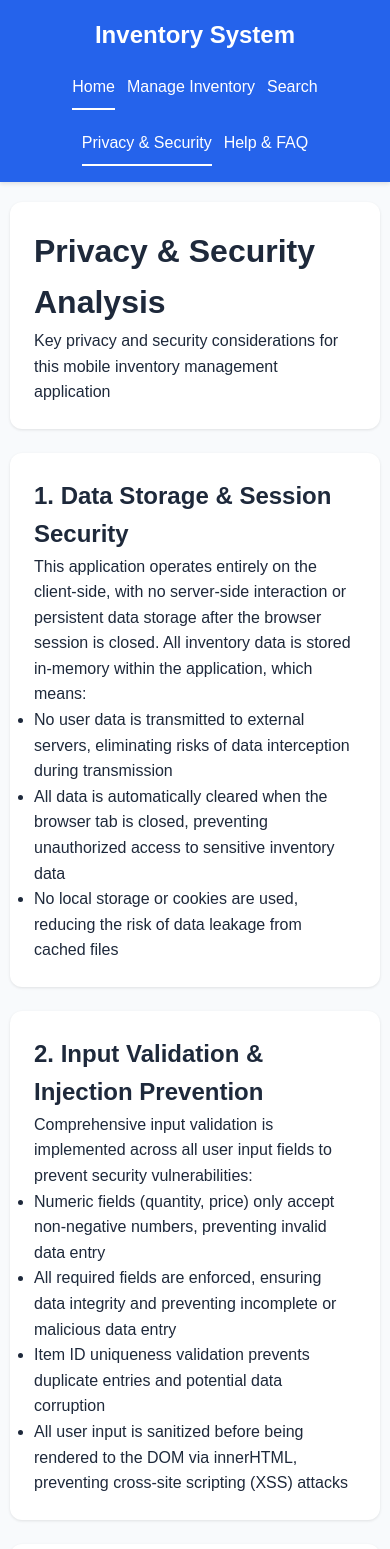
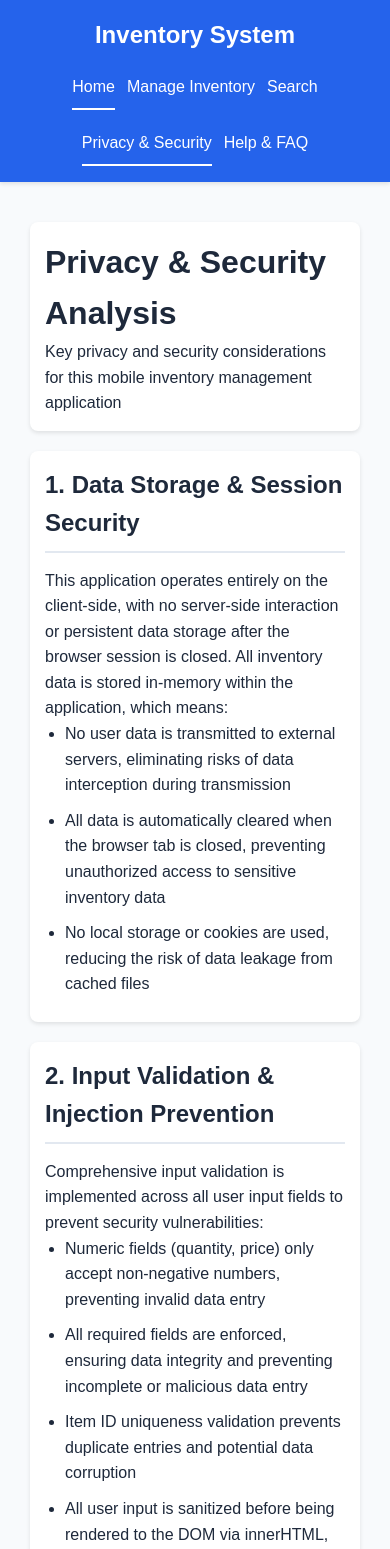
Before and after one commit to Qiran-Hao/PROG2005-A2-24832122, an Angular app in the folder Part2/: page /privacy in a window 390 px wide. Shown: the top 1549 px of the page. Built offline with nearby package versions, Linux system fonts and the light colour scheme.

Commit message:
feat(Part2): 完成隐私安全页面开发，详细分析移动应用隐私与安全要求

```diff
--- a/Part2/src/app/pages/privacy-security/privacy-security.component.css
+++ b/Part2/src/app/pages/privacy-security/privacy-security.component.css
@@ -0,0 +1,49 @@
+.privacy-container {
+  max-width: 1200px;
+  margin: 0 auto;
+  padding: 20px;
+}
+
+.card {
+  background: white;
+  margin-bottom: 20px;
+  padding: 25px;
+  border-radius: 8px;
+  box-shadow: 0 2px 4px rgba(0,0,0,0.1);
+}
+
+.header-card {
+  background: linear-gradient(135deg, #3b82f6, #1d4ed8);
+  color: white;
+  text-align: center;
+}
+
+.header-card h1 {
+  margin-bottom: 10px;
+}
+
+.card h2 {
+  color: #1e293b;
+  margin-bottom: 15px;
+  border-bottom: 2px solid #e2e8f0;
+  padding-bottom: 8px;
+}
+
+.card ul {
+  padding-left: 20px;
+}
+
+.card li {
+  margin-bottom: 10px;
+  line-height: 1.6;
+}
+
+.card li strong {
+  color: #2563eb;
+}
+
+@media (max-width: 768px) {
+  .card {
+    padding: 15px;
+  }
+}
```
